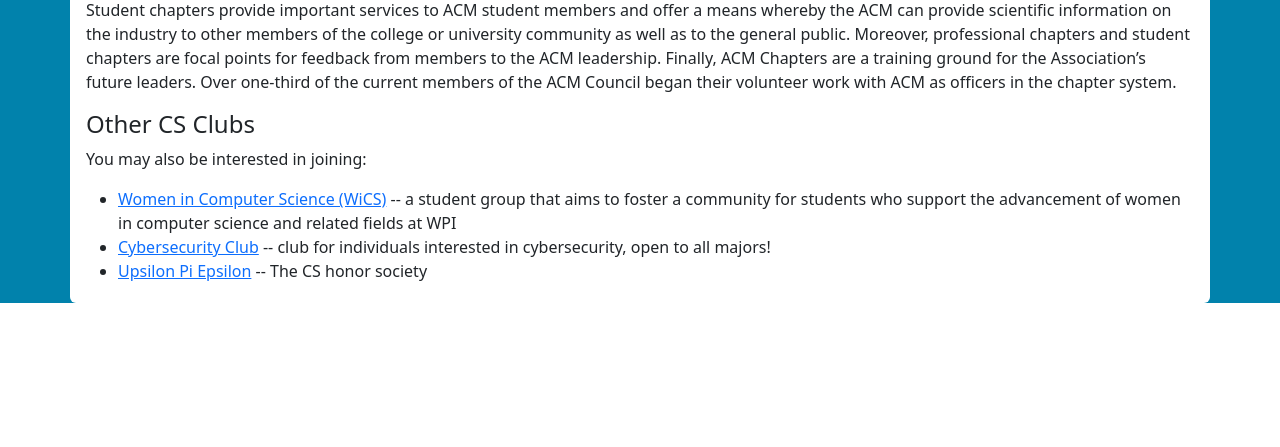
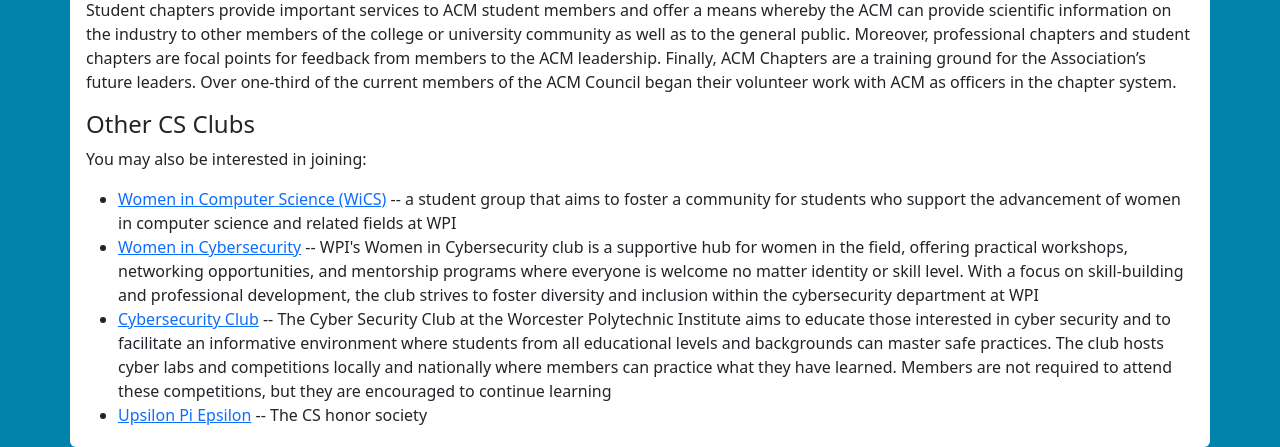
Before and after one commit to wpi-acm/acm-site, a Flask app: page /about in a window 1280 px wide. Shown: the part 1960-2407 px from the top of the page. Before the commit the page ends 2263 px from the top, so only its background shows below. Run offline with Flask 3, Linux system fonts and the light colour scheme; parts of the project's set-up code (start-up, migrations or seed data) failed here and were passed over; some libraries are stand-ins or nearby versions.

Commit message:
Update club descriptions and websites

```diff
--- a/acmsite/templates/about.html
+++ b/acmsite/templates/about.html
@@ -154,8 +154,10 @@ officers in the chapter system.</p>
         Science (WiCS)</a> -- a student group that aims to foster a community
     for students who support the advancement of women in computer science and
     related fields at WPI</li>
+    <li><a href="http://mywpi.wpi.edu/WiCyS/club_signup" target="_blank">Women in Cybersecurity</a>
+    -- WPI's Women in Cybersecurity club is a supportive hub for women in the field, offering practical workshops, networking opportunities, and mentorship programs where everyone is welcome no matter identity or skill level. With a focus on skill-building and professional development, the club strives to foster diversity and inclusion within the cybersecurity department at WPI</li>
     <li><a href="https://web.cs.wpi.edu/~csc/" target="_blank">Cybersecurity
-            Club</a> -- club for individuals interested in cybersecurity, open to all majors!</li>
+            Club</a> -- The Cyber Security Club at the Worcester Polytechnic Institute aims to educate those interested in cyber security and to facilitate an informative environment where students from all educational levels and backgrounds can master safe practices. The club hosts cyber labs and competitions locally and nationally where members can practice what they have learned. Members are not required to attend these competitions, but they are encouraged to continue learning</li>
     <li><a href="http://users.wpi.edu/~upe/" target="_blank">Upsilon Pi
             Epsilon</a> -- The CS honor society</li>
 </ul>
```
